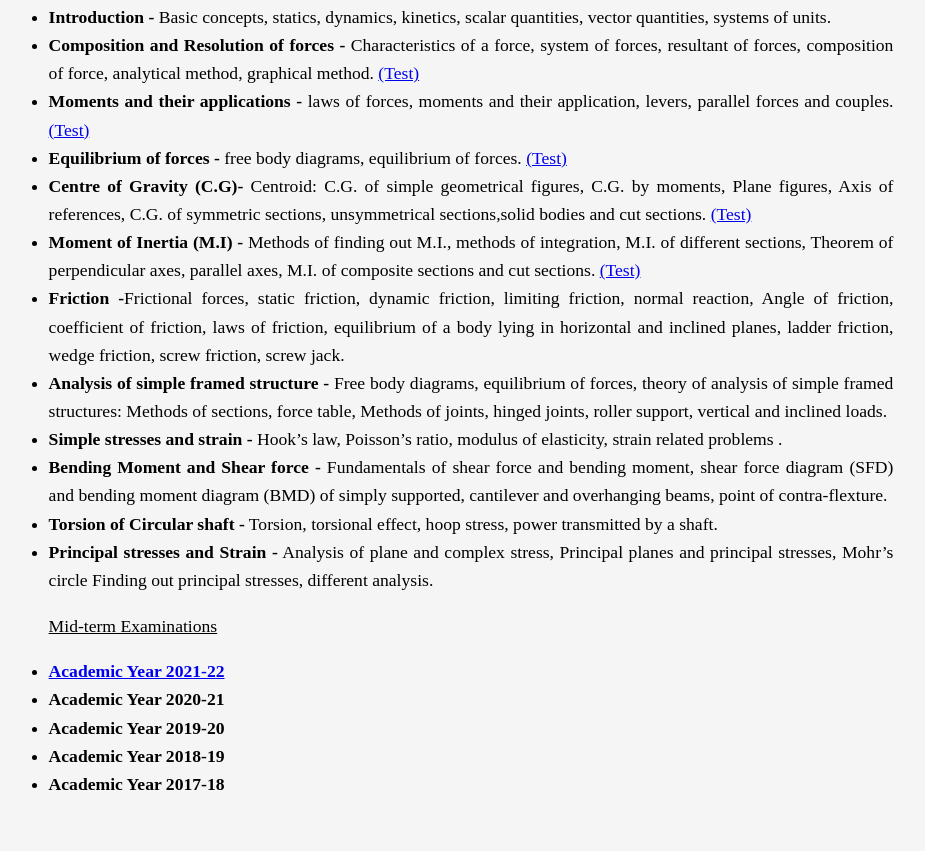
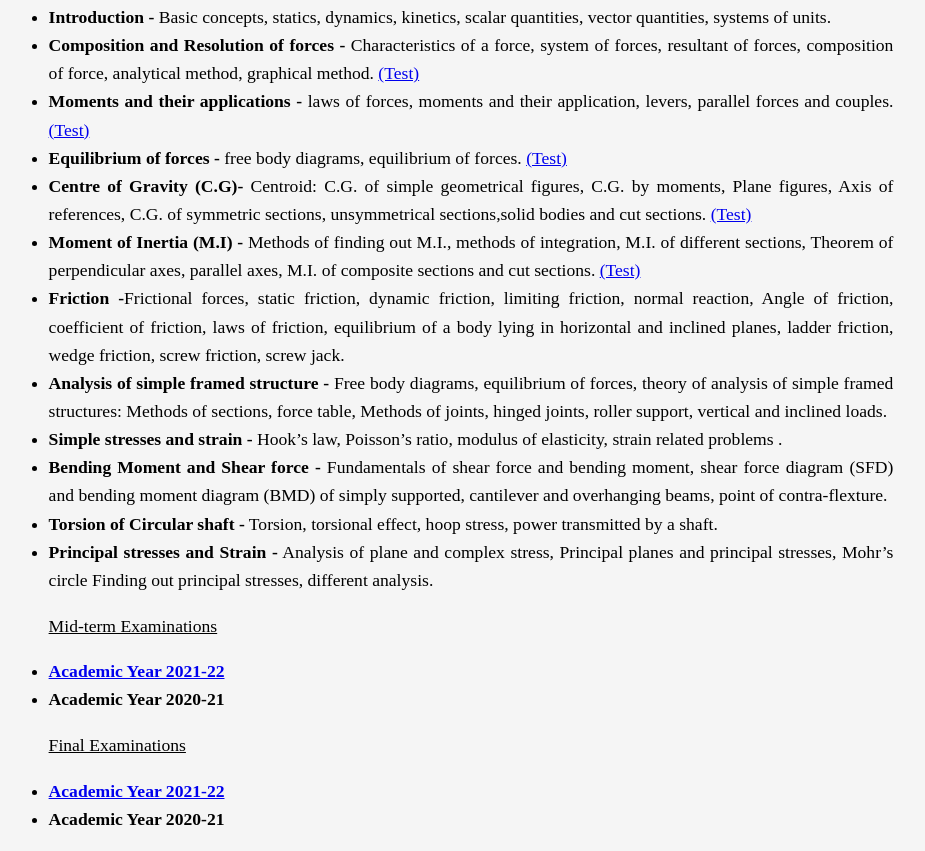
Before and after one commit to rrpattnaik/rrp, a plain HTML site: page em.html in a window 1280 px wide. Shown: the part 297-1148 px from the top of the page, without its empty margins (189-1114 px from the left). Before the commit the page ends 1113 px from the top, so only its background shows below. Drawn offline with Linux system fonts and the light colour scheme.

Commit message:
Update em.html

```diff
--- a/em.html
+++ b/em.html
@@ -77,9 +77,14 @@
 
 	<li><a href="em-mid-2022.html"><b>Academic Year 2021-22 </b> </a></li>
 	<li><b>Academic Year 2020-21 </b> </li>
-	<li><b>Academic Year 2019-20 </b> </li>
-	<li><b>Academic Year 2018-19 </b> </li>
-	<li><b>Academic Year 2017-18 </b> </li>
+        </ul>
+	</p>
+	<ul class="heading-text2_em">
+	<p> <u>Final Examinations</u> </p>
+
+	<li><a href="em-fin-2022.html"><b>Academic Year 2021-22 </b> </a></li>
+	<li><b>Academic Year 2020-21 </b> </li>
+
         </ul>
 	</p>
       </div>
```
